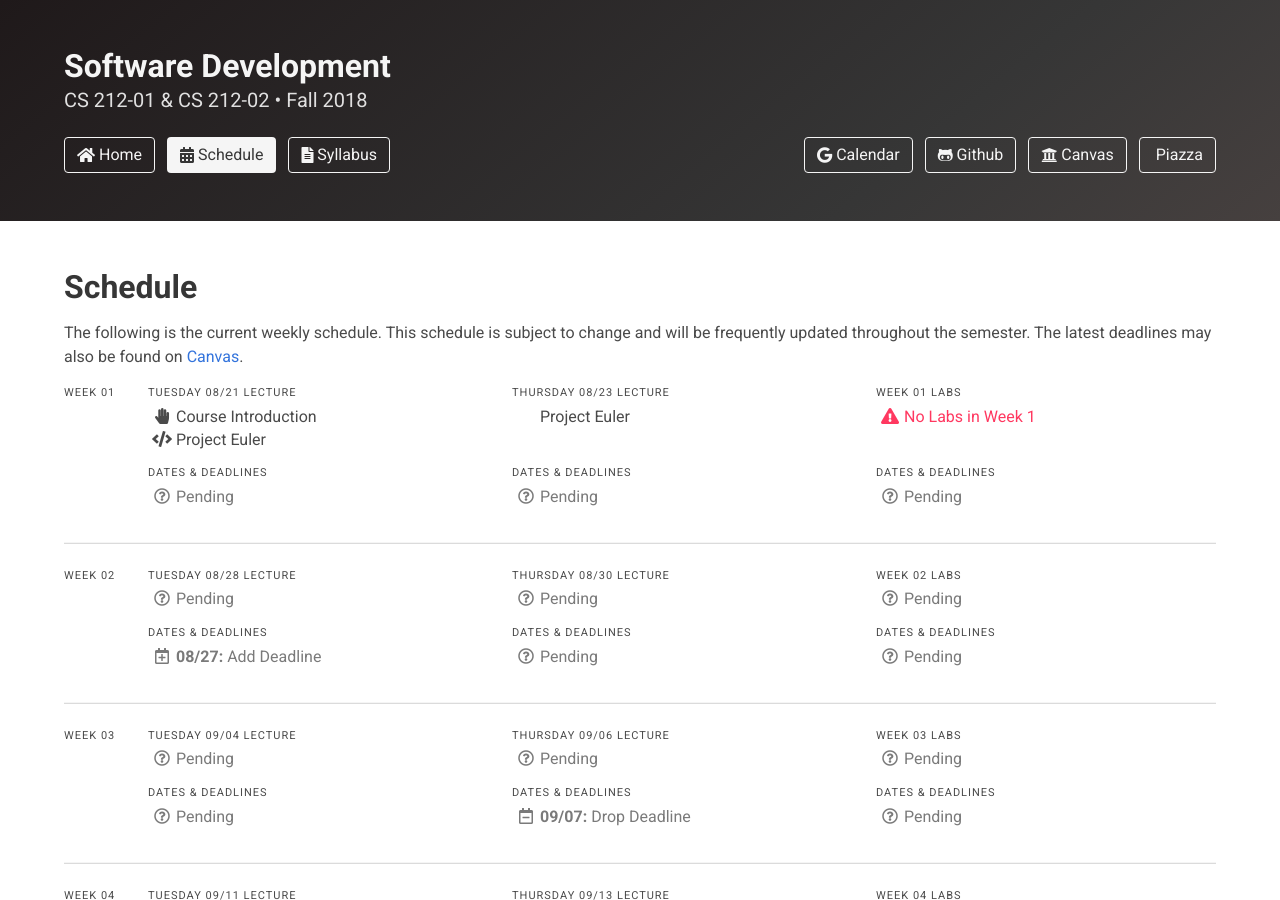
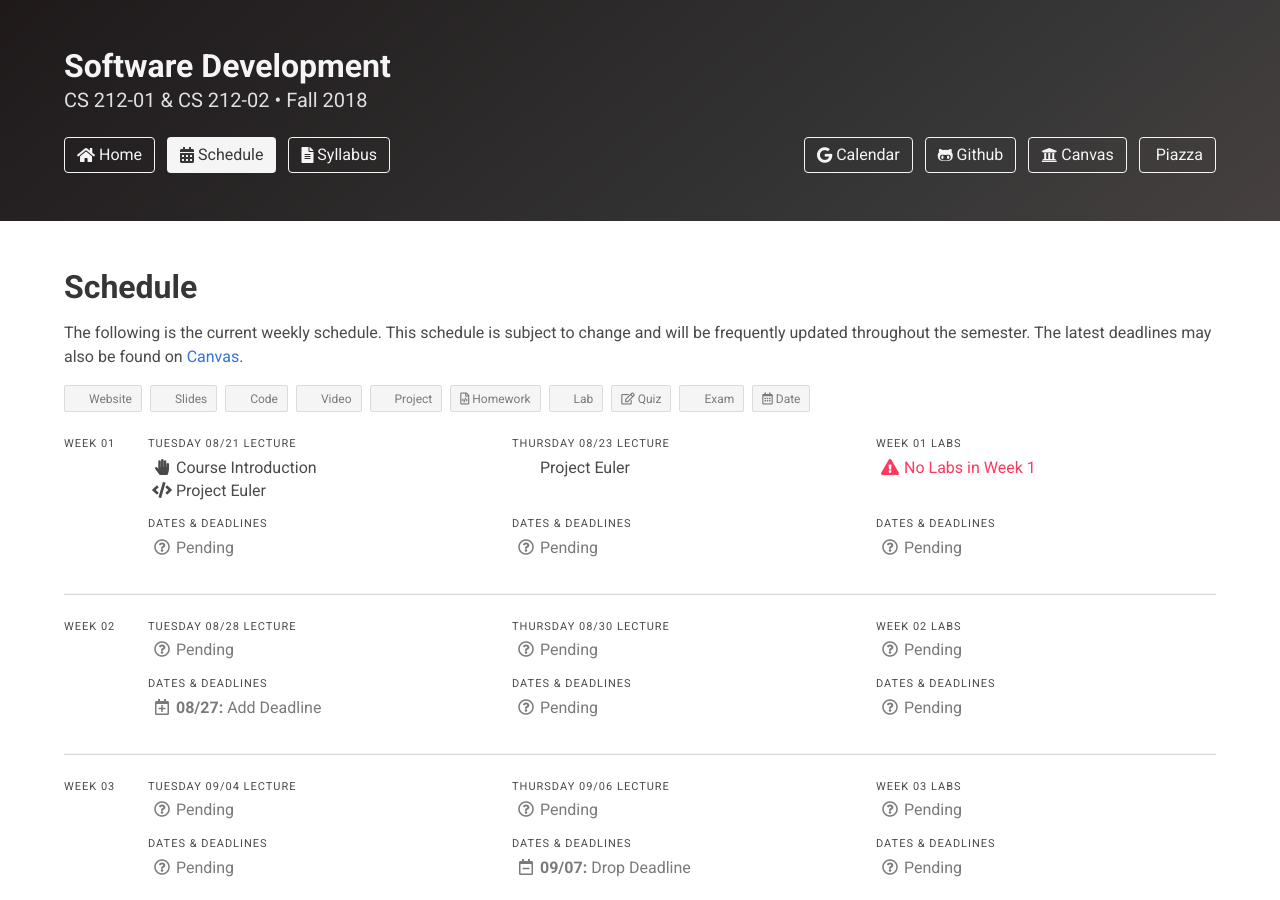
Before and after one commit to usf-cs212-fall2018/usf-cs212-fall2018.github.io, a Jekyll site: the page built from schedule.html, in a window 1280 px wide and 900 px high. Built offline with Jekyll 4.4.1, drawn with Linux system fonts in a browser that asks for light colours; nearby versions of some CDN libraries.

Commit message:
Adding icon legend.

```diff
--- a/schedule.html
+++ b/schedule.html
@@ -7,6 +7,19 @@ layout: default
 <div class="schedule">
 
 <p>The following is the current weekly schedule. This schedule is subject to change and will be frequently updated throughout the semester. The latest deadlines may also be found on <a href="{{ site.data.course.canvas }}">Canvas</a>.</p>
+
+<div class="buttons">
+<span class="button is-small is-static"><i class="far fa-atlas"></i>&nbsp;Website</span>
+<span class="button is-small is-static"><i class="far fa-chalkboard-teacher"></i>&nbsp;Slides</span>
+<span class="button is-small is-static"><i class="far fa-code"></i>&nbsp;Code</span>
+<span class="button is-small is-static"><i class="far fa-video"></i>&nbsp;Video</span>
+<span class="button is-small is-static"><i class="far fa-project-diagram"></i>&nbsp;Project</span>
+<span class="button is-small is-static"><i class="far fa-file-code"></i>&nbsp;Homework</span>
+<span class="button is-small is-static"><i class="far fa-laptop-code"></i>&nbsp;Lab</span>
+<span class="button is-small is-static"><i class="far fa-edit"></i>&nbsp;Quiz</span>
+<span class="button is-small is-static"><i class="far fa-tasks"></i>&nbsp;Exam</span>
+<span class="button is-small is-static"><i class="far fa-calendar-alt"></i>&nbsp;Date</span>
+</div>
 
 {% for week in site.data.schedule %}
 {% include week.html week = week %}
```
